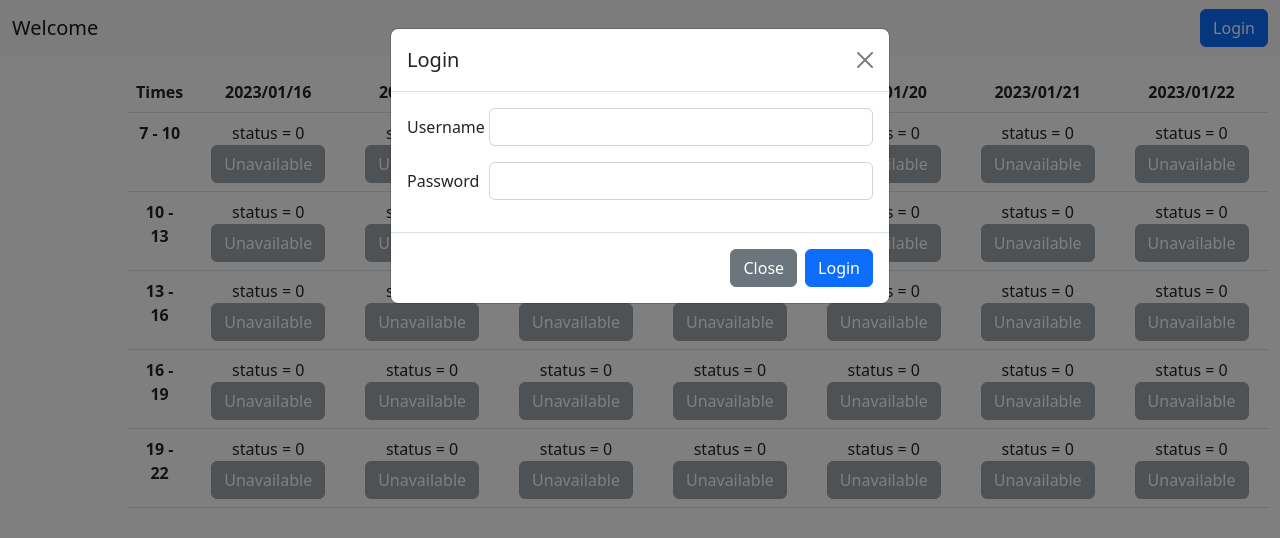
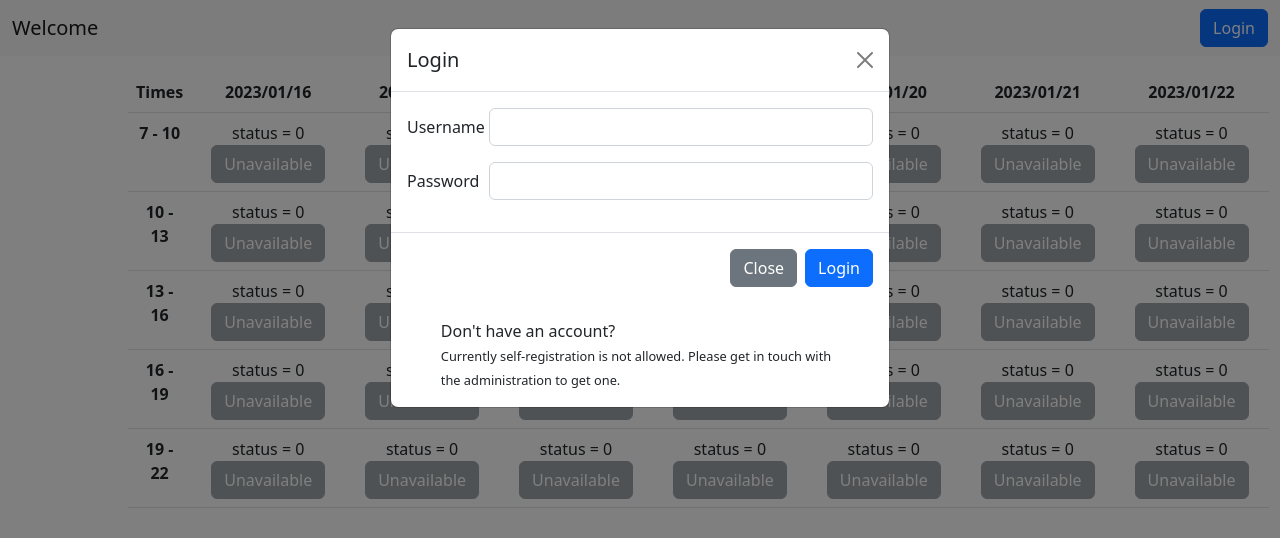
Before and after one commit to danielcaballero88/dc-laundry-booking, an Angular app in the folder front/: page / in a window 1280 px wide. Both pictures are taken after a click on the button "Login". Shown: the top 538 px of the page. Built offline with nearby package versions, Linux system fonts and the light colour scheme.

Commit message:
Front: Add no account message in login modal

```diff
--- a/front/src/app/components/login/login.component.html
+++ b/front/src/app/components/login/login.component.html
@@ -95,6 +95,16 @@
         </button>
       </div>
       <!--  -->
+      <div class="no-account-message-flex-container">
+        <div class="no-account-message-container">
+          <span class="no-account-message-title">Don't have an account?</span>
+          <br />
+          <span class="no-account-message-content">
+            Currently self-registration is not allowed. Please get in touch with
+            the administration to get one.
+          </span>
+        </div>
+      </div>
     </div>
   </div>
 </div>
--- a/front/src/app/components/login/login.component.scss
+++ b/front/src/app/components/login/login.component.scss
@@ -0,0 +1,15 @@
+.no-account-message {
+  &-flex-container {
+    display: flex;
+    justify-content: center;
+    padding: 1em 0;
+  }
+
+  &-container {
+    width: 80%;
+  }
+
+  &-content {
+    font-size: 0.8em;
+  }
+}
```
